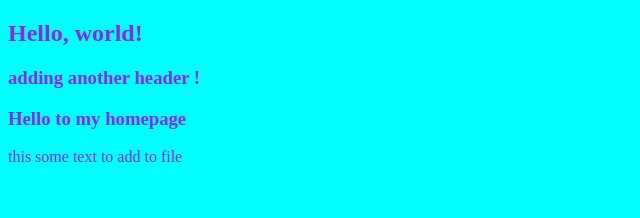
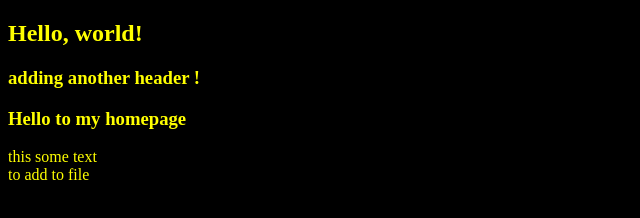
Before and after one commit to MahdiOuzzane/demo, a plain HTML site: page index.html in a window 1280 px wide. Shown: the whole page, without its empty margins (0-640 px from the left). Drawn offline with Linux system fonts and the light colour scheme.

Commit message:
making more changes

```diff
--- a/index.html
+++ b/index.html
@@ -7,8 +7,8 @@
     <title>Home</title>
     <style>
         body {
-            background-color: aqua;
-            color: blueviolet;
+            background-color: black;
+            color: yellow;
         }
     </style>
 </head>
@@ -16,6 +16,6 @@
     <H2>Hello, world!</H2>
     <h3>adding another header !</h3>
     <h3>Hello to my homepage</h3>
-    <p>this some text to add to file</p>
+    <p>this some text <br> to add to file</p>
 </body>
 </html>
```
